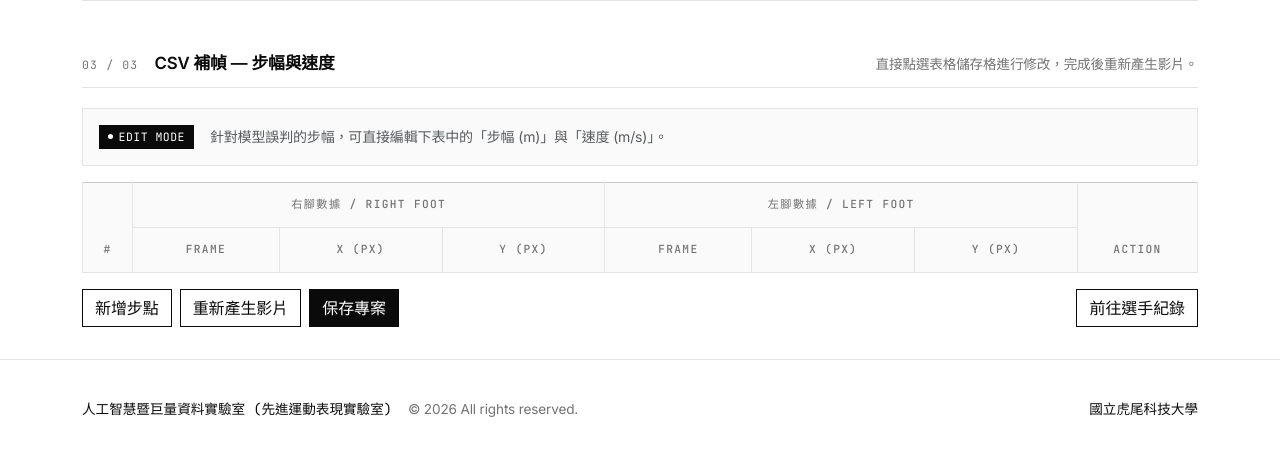
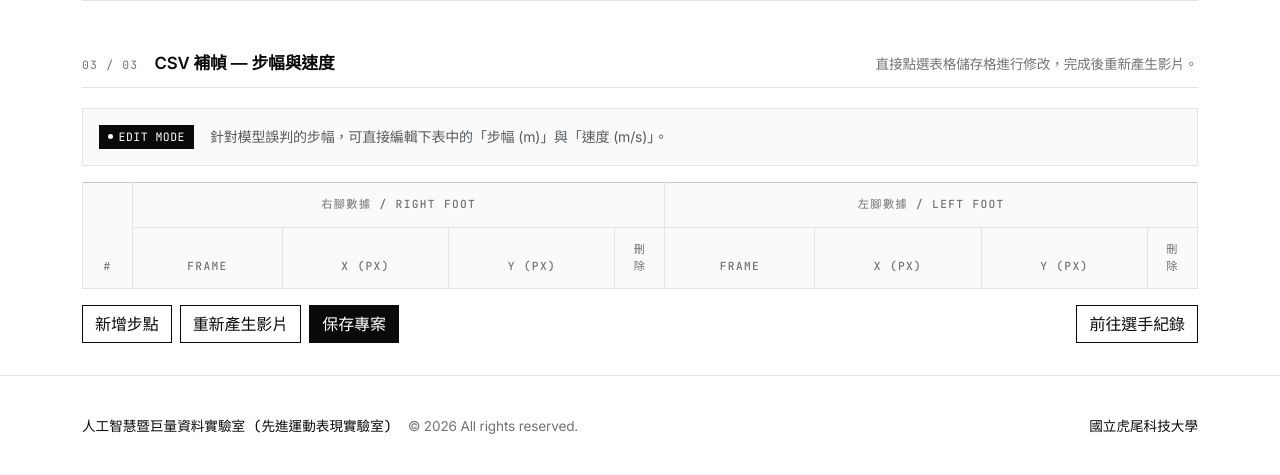
Before and after one commit to YuTzu2003/pose_estimation, a Flask app: page / in a window 1280 px wide. Shown: the part 1909-2384 px from the top of the page. Before the commit the page ends 2326 px from the top, so only its background shows below. Run offline with Flask 3, Linux system fonts and the light colour scheme; data that the repository does not hold is empty.

Commit message:
update ui

```diff
--- a/static/index.js
+++ b/static/index.js
@@ -174,10 +174,10 @@ document.addEventListener('DOMContentLoaded', () => {
       measureState.imgScale = scale;
       measureCanvas.width = img.width * scale; measureCanvas.height = img.height * scale;
       ctx.drawImage(img, 0, 0, measureCanvas.width, measureCanvas.height);
-      ctx.strokeStyle = ctx.fillStyle = '#00ff00'; ctx.lineWidth = 2; ctx.font = '14px Monospace';
+      ctx.strokeStyle = ctx.fillStyle = '#00ff00'; ctx.lineWidth = 1; ctx.font = '12px Monospace';
       measureState.points.forEach((p, i) => {
-        ctx.beginPath(); ctx.arc(p.x * scale, p.y * scale, 5, 0, Math.PI * 2); ctx.fill();
-        ctx.fillText(`P${i+1}`, p.x * scale + 10, p.y * scale - 10);
+        ctx.beginPath(); ctx.arc(p.x * scale, p.y * scale, 2, 0, Math.PI * 2); ctx.fill();
+        ctx.fillText(`P${i+1}`, p.x * scale + 5, p.y * scale - 5);
       });
       if (measureState.points.length === 2) {
         const dist = Math.sqrt(Math.pow(measureState.points[1].x - measureState.points[0].x, 2) + Math.pow(measureState.points[1].y - measureState.points[0].y, 2));
@@ -309,7 +309,7 @@ document.addEventListener('DOMContentLoaded', () => {
     const csvBody = document.getElementById('csvBody');
     if (!csvBody) return;
     if (!peakData || peakData.length === 0) {
-      csvBody.innerHTML = '<tr><td colspan="8" class="text-center py-4 text-muted">無步頻數據</td></tr>';
+      csvBody.innerHTML = '<tr><td colspan="9" class="text-center py-4 text-muted">無步頻數據</td></tr>';
       return;
     }
     csvBody.innerHTML = peakData.map(row => createRowHTML(row.Frame_Right, row.X_Right, row.Y_Right, row.Frame_Left, row.X_Left, row.Y_Left)).join('');
@@ -323,14 +323,14 @@ document.addEventListener('DOMContentLoaded', () => {
       <td contenteditable="true" class="mono peak-frame-r text-center">${fmt(fR)}</td>
       <td contenteditable="true" class="mono peak-x-r text-center">${fmt(xR)}</td>
       <td contenteditable="true" class="mono peak-y-r text-center">${fmt(yR)}</td>
+      <td class="text-center">
+        <button class="btn btn-outline-danger py-0 px-2" onclick="window.clearFoot(this, 'r')" title="刪除右腳數據"><i class="bi bi-trash"></i></button>
+      </td>
       <td contenteditable="true" class="mono peak-frame-l text-center">${fmt(fL)}</td>
       <td contenteditable="true" class="mono peak-x-l text-center">${fmt(xL)}</td>
       <td contenteditable="true" class="mono peak-y-l text-center">${fmt(yL)}</td>
       <td class="text-center">
-        <div class="btn-group btn-group-sm">
-          <button class="btn btn-outline-danger py-0 px-2" onclick="window.clearFoot(this, 'r')" title="刪除右腳數據">R</button>
-          <button class="btn btn-outline-primary py-0 px-2" onclick="window.clearFoot(this, 'l')" title="刪除左腳數據">L</button>
-        </div>
+        <button class="btn btn-outline-primary py-0 px-2" onclick="window.clearFoot(this, 'l')" title="刪除左腳數據"><i class="bi bi-trash"></i></button>
       </td>
     </tr>`;
   }
--- a/templates/index.html
+++ b/templates/index.html
@@ -294,17 +294,18 @@
           <thead class="table-light">
             <tr>
               <th rowspan="2" class="text-center" style="width:50px">#</th>
-              <th colspan="3" class="text-center">右腳數據 / RIGHT FOOT</th>
-              <th colspan="3" class="text-center">左腳數據 / LEFT FOOT</th>
-              <th rowspan="2" class="text-center" style="width:120px">ACTION</th>
+              <th colspan="4" class="text-center">右腳數據 / RIGHT FOOT</th>
+              <th colspan="4" class="text-center">左腳數據 / LEFT FOOT</th>
             </tr>
             <tr>
               <th class="text-center">Frame</th>
               <th class="text-center">X (px)</th>
               <th class="text-center">Y (px)</th>
+              <th class="text-center" style="width:50px">刪除</th>
               <th class="text-center">Frame</th>
               <th class="text-center">X (px)</th>
               <th class="text-center">Y (px)</th>
+              <th class="text-center" style="width:50px">刪除</th>
             </tr>
           </thead>
           <tbody id="csvBody" class="mono small"><!-- filled by JS --></tbody>
```
